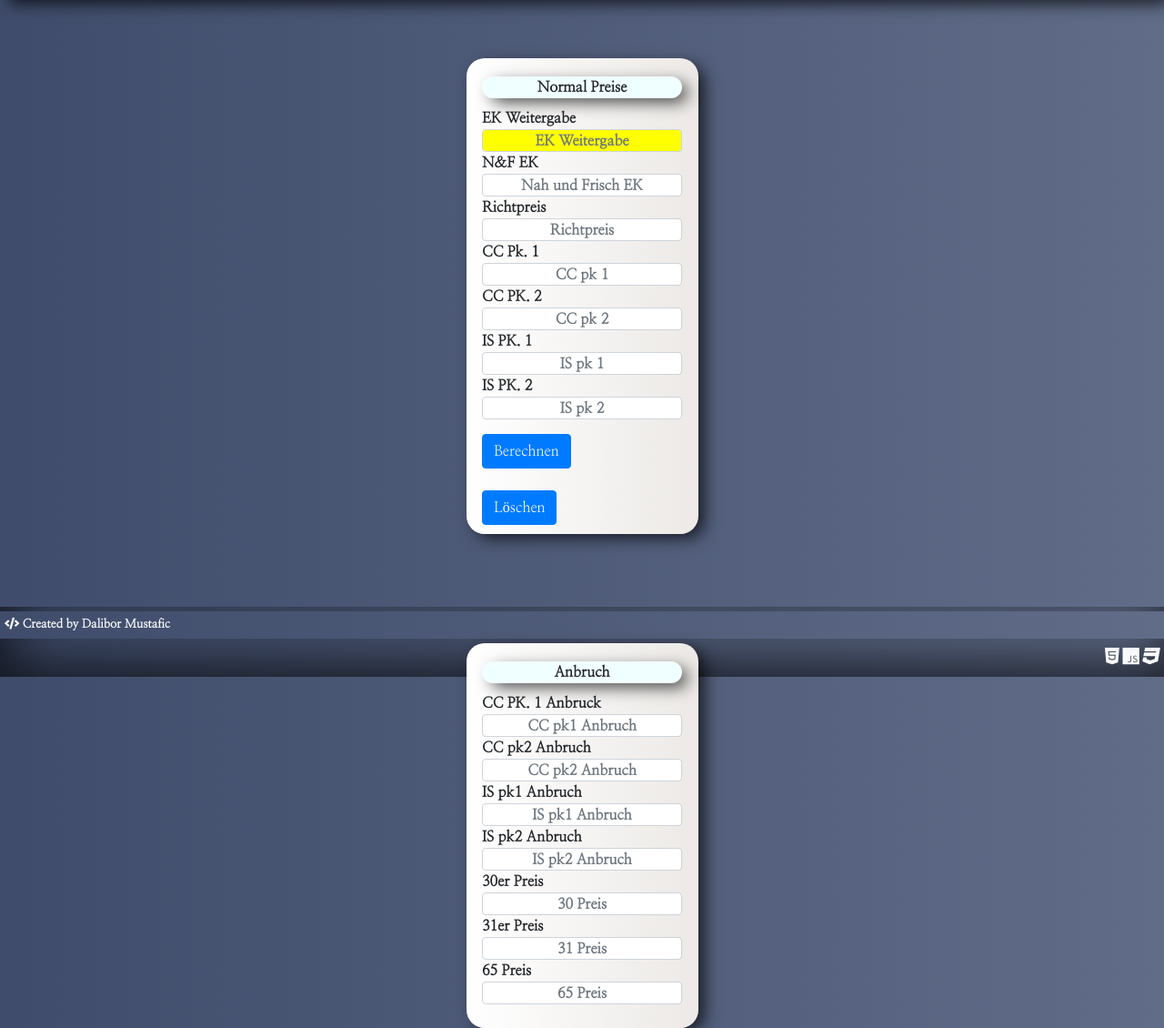
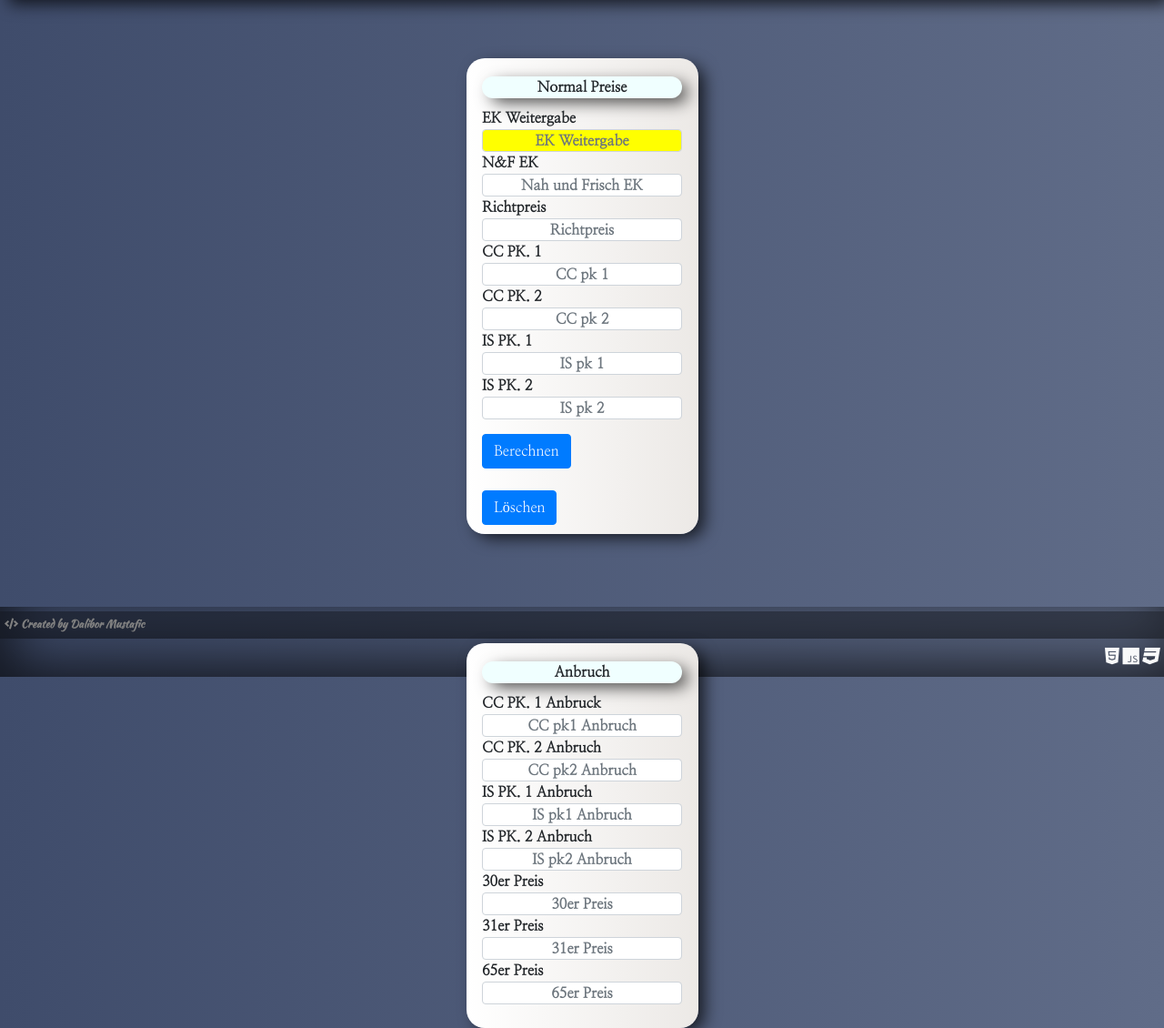
Before and after one commit to DaliborMustafic/DaliborMustafic.github.io, a PHP site: page /PreiseKalk/index.html in a window 1280 px wide. Shown: the part 56-1186 px from the top of the page at 91% size. Run offline with PHP 8.4, Linux system fonts and the light colour scheme; some libraries are stand-ins or nearby versions.

Commit message:
update 17.12.2018 08:49

```diff
--- a/PreiseKalk/css.css
+++ b/PreiseKalk/css.css
@@ -133,13 +133,18 @@ Element {
 	box-shadow: inset 9px -15px 59px 3px rgba(0,0,0,0.69);
     }
     .footerDiv{
+        color: gray  ;
+        font-family: 'Kaushan Script', cursive;
         padding-top: 5px;
         padding-left: 5px;
-    	font-size:13px;
+    	font-size:12px;
     	height: 30px;
     	background: #606c88;  /* fallback for old browsers */
 		background: -webkit-linear-gradient(to right, #3f4c6b, #606c88);  /* Chrome 10-25, Safari 5.1-6 */
 		background: linear-gradient(to right, #3f4c6b, #606c88); /* W3C, IE 10+/ Edge, Firefox 16+, Chrome 26+, Opera 12+, Safari 7+ */
+            -webkit-box-shadow: inset 9px -15px 59px 3px rgba(0,0,0,0.69);
+        -moz-box-shadow: inset 9px -15px 59px 3px rgba(0,0,0,0.69);
+        box-shadow: inset 9px -15px 59px 3px rgba(0,0,0,0.69);
 
 
 
--- a/PreiseKalk/index.html
+++ b/PreiseKalk/index.html
@@ -6,6 +6,7 @@
 	<link rel="stylesheet" href="https://stackpath.bootstrapcdn.com/bootstrap/4.1.3/css/bootstrap.min.css" integrity="sha384-MCw98/SFnGE8fJT3GXwEOngsV7Zt27NXFoaoApmYm81iuXoPkFOJwJ8ERdknLPMO" crossorigin="anonymous">
 	<link href="https://fonts.googleapis.com/css?family=Nanum+Myeongjo" rel="stylesheet">
 	<link rel="stylesheet" href="https://use.fontawesome.com/releases/v5.6.1/css/all.css" integrity="sha384-gfdkjb5BdAXd+lj+gudLWI+BXq4IuLW5IT+brZEZsLFm++aCMlF1V92rMkPaX4PP" crossorigin="anonymous">
+	<link href="https://fonts.googleapis.com/css?family=Kaushan+Script" rel="stylesheet">
 	 <link rel="stylesheet" href="css/animate.css">
 	<script type="text/javascript" src="script.js"></script>
 	  <link rel="stylesheet" type="text/css" href="css.css">
@@ -44,7 +45,7 @@
 								<input class="   form-control"  type="" id="nf" name="" placeholder="Nah und Frisch EK">
 								Richtpreis
 								<input class="   form-control"  type="" id="rip" name="" placeholder="Richtpreis">
-								CC Pk. 1
+								CC PK. 1
 								<input class="   form-control"  type="" id="ccpk1" name="" placeholder="CC pk 1">
 								CC PK. 2
 								<input class="   form-control"  type="" id="ccpk2" name="" placeholder="CC pk 2">
@@ -81,18 +82,18 @@
 
 								CC PK. 1 Anbruck
 								<input class="   form-control"  type="" id="ccpk1A" name="" placeholder="CC pk1 Anbruch">
-								CC pk2 Anbruch
+								CC PK. 2 Anbruch
 								<input class="   form-control"  type="" id="ccpk2A" name="" placeholder="CC pk2 Anbruch">
-								IS pk1 Anbruch
+								IS PK. 1 Anbruch
 								<input class="   form-control"  type="" id="ispk1A" name="" placeholder="IS pk1 Anbruch">
-								IS pk2 Anbruch
+								IS PK. 2 Anbruch
 								<input class="   form-control"  type="" id="ispk2A" name="" placeholder="IS pk2 Anbruch">
 								30er Preis
-								<input class="   form-control"  type="" id="30" name="" placeholder="30 Preis">
+								<input class="   form-control"  type="" id="30" name="" placeholder="30er Preis">
 								31er Preis
-								<input class="   form-control"  type="" id="31" name="" placeholder="31 Preis">
-								65 Preis
-								<input class="   form-control"  type="" id="65" name="" placeholder="65 Preis">
+								<input class="   form-control"  type="" id="31" name="" placeholder="31er Preis">
+								65er Preis
+								<input class="   form-control"  type="" id="65" name="" placeholder="65er Preis">
 							</div>
 
 
```
